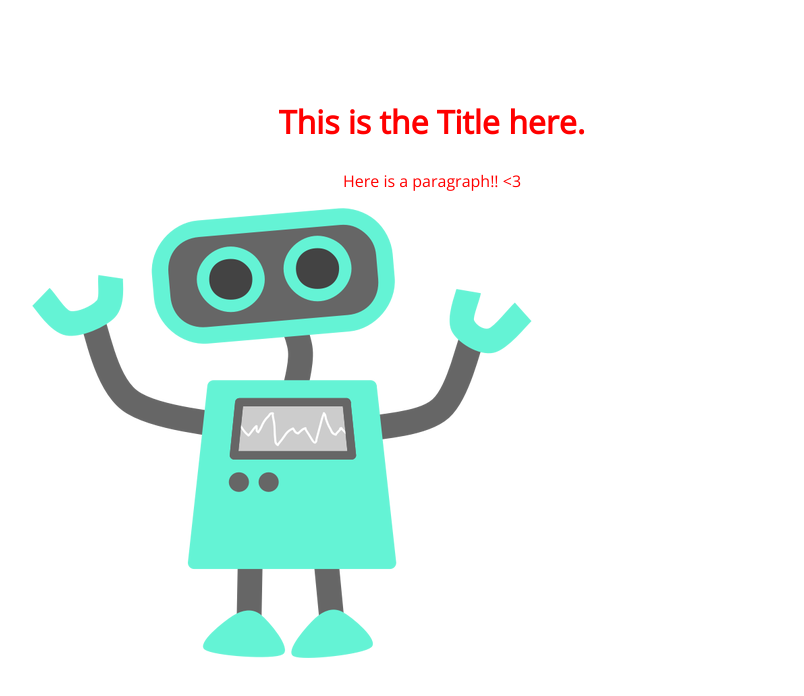
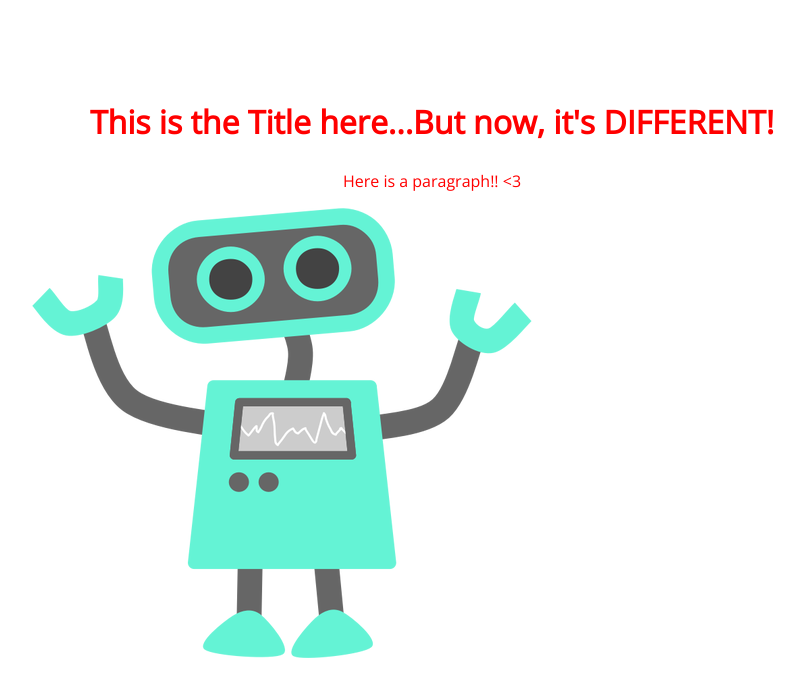
Before and after one commit to morgan-leahy/105-project, a plain HTML site: page index.html in a window 1280 px wide. Shown: the whole page, without its empty margins (208-1012 px from the left). Drawn offline with nearby package versions, Linux system fonts and the light colour scheme.

Commit message:
okay, now committing a different master index.html

```diff
--- a/index.html
+++ b/index.html
@@ -8,7 +8,7 @@
 </head>
 <body>
 	<section>
-		<h1>This is the Title here.</h1>
+		<h1>This is the Title here...But now, it's DIFFERENT!</h1>
 		<p>Here is a paragraph!! <3</p>
 		<img src="img/happy-blue-robot.png">
 	</section>
```
